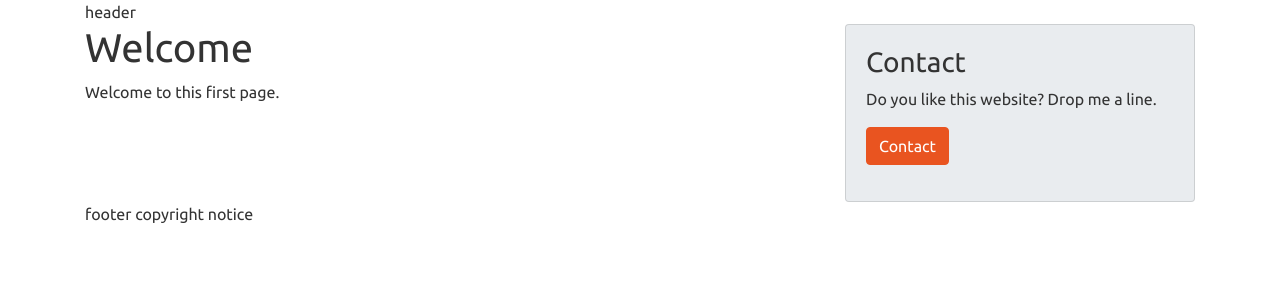
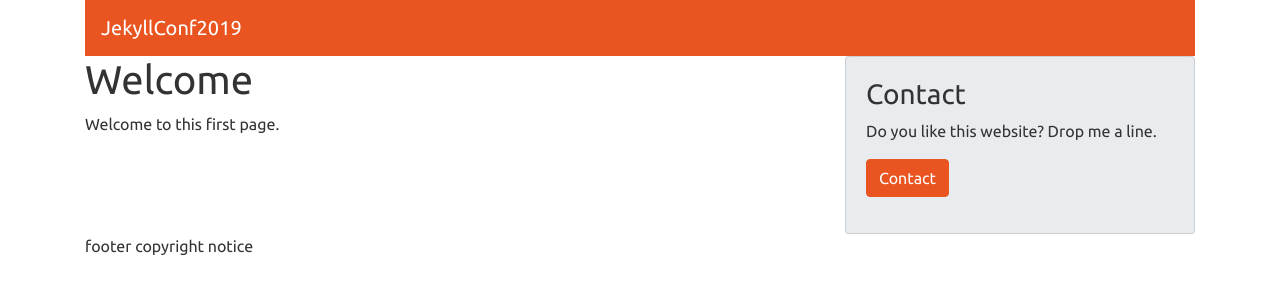
Before and after one commit to jhvanderschee/jekyllconf2019, a Jekyll site: the page built from index.md, in a window 1280 px wide. Shown: the top 300 px of the page. Built offline with Jekyll 4.4.1, drawn with Linux system fonts in a browser that asks for light colours; nearby versions of some CDN libraries; our own code applies the rules of GitHub Pages for plain Markdown files.

Commit message:
Update header.html

```diff
--- a/_includes/header.html
+++ b/_includes/header.html
@@ -1 +1,4 @@
-header
+<nav class="navbar navbar-dark bg-primary">
+  <!-- Navbar content -->
+  <a class="navbar-brand" href="{{ site.baseurl }}/">JekyllConf2019</a>
+</nav>
```
